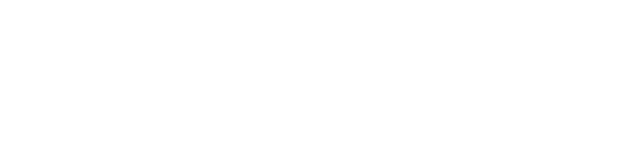
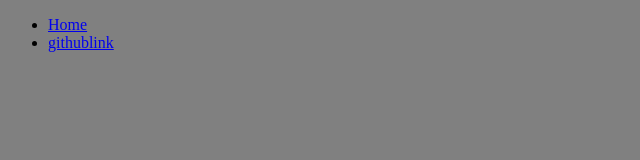
Before and after one commit to crazysteeeb/My-Schedule, a plain HTML site: page index.html in a window 1280 px wide. Shown: the whole page, without its empty margins (0-640 px from the left). Drawn offline with Linux system fonts and the light colour scheme.

Commit message:
Added Navigation and background color

```diff
--- a/index.html
+++ b/index.html
@@ -1,12 +1,24 @@
 <!DOCTYPE html>
-<html>
+<html lang="en">
     <head>
         <!--
             Author: Steve Ward
         -->
+        <meta charset="UTF-8">
+        <link rel="stylesheet" href="styles.css">
         <title>My Schedule</title>
     </head>
     <body>
+        <div class="everything">
 
+            <nav>
+                <ul>
+                    <li><a href="index.html">Home</a></li>
+                    <li><a href="https://github.com/crazysteeeb/My-Schedule.git" target="_blank">githublink</a></li>
+                </ul>
+            </nav>
+
+
+        </div>
     </body>
 </html>
--- a/styles.css
+++ b/styles.css
@@ -1,3 +1,6 @@
 /*
     Author: Steve Ward
 */
+body{
+    background-color: gray;
+}
```
Also changed, not shown: githublink.txt.
